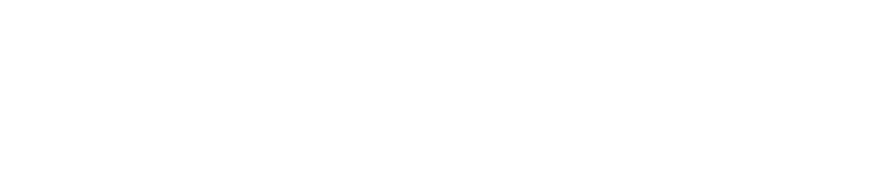
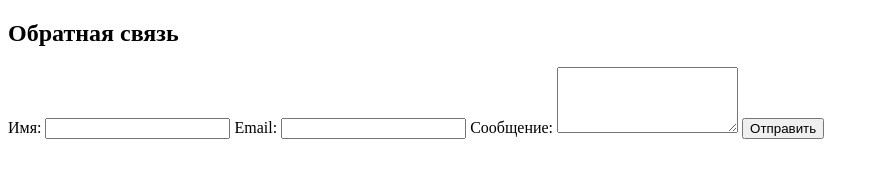
Before and after one commit to AnastasiaRomanuta/LabGit, a plain HTML site: page index.html in a window 1280 px wide. Shown: the whole page, without its empty margins (0-879 px from the left). Drawn offline with Linux system fonts and the light colour scheme.

Commit message:
написания кода для формы

```diff
--- a/index.html
+++ b/index.html
@@ -1,11 +1,26 @@
 <!DOCTYPE html>
 <html lang="en">
+
 <head>
     <meta charset="UTF-8">
     <meta name="viewport" content="width=device-width, initial-scale=1.0">
     <title>Форма обратной связи</title>
 </head>
+
 <body>
+    <h2>Обратная связь</h2>
+    <form action="#" method="post">
+        <label for="name">Имя:</label>
+        <input type="text" id="name" name="name" required />
 
+        <label for="email">Email:</label>
+        <input type="email" id="email" name="email" required />
+
+        <label for="message">Сообщение:</label>
+        <textarea id="message" name="message" rows="4" required></textarea>
+
+        <button type="submit">Отправить</button>
+    </form>
 </body>
+
 </html>
```
